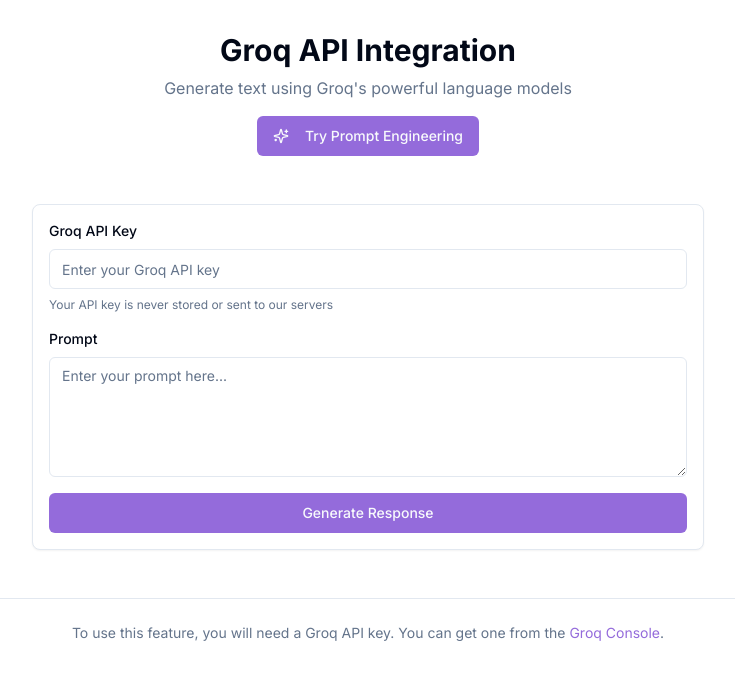
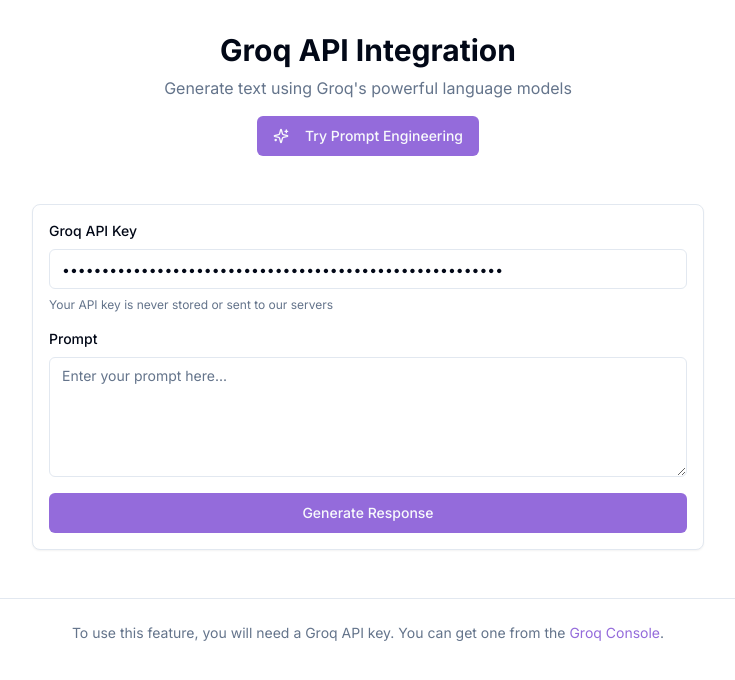
Before and after one commit to Tour-Der-Wang-Dev/split-scribe-sparkle-ai-85, a React (Vite) app: page /groq-api in a window 1280 px wide. Shown: the top 680 px of the page, without its empty margins (272-1007 px from the left). Built offline with nearby package versions, Linux system fonts and the light colour scheme.

Commit message:
Add Groq API key to .env
Add the Groq API key to the .env file.

```diff
--- a/src/components/GroqPrompt.tsx
+++ b/src/components/GroqPrompt.tsx
@@ -9,20 +9,24 @@ import { GroqService } from "@/services/GroqService";
 
 interface GroqPromptProps {
   initialPrompt?: string;
+  defaultApiKey?: string;
 }
 
-export function GroqPrompt({ initialPrompt = '' }: GroqPromptProps) {
+export function GroqPrompt({ initialPrompt = '', defaultApiKey = '' }: GroqPromptProps) {
   const [prompt, setPrompt] = useState('');
   const [apiKey, setApiKey] = useState('');
   const [result, setResult] = useState('');
   const [loading, setLoading] = useState(false);
 
-  // Set the initial prompt when provided
+  // Set the initial prompt and API key when provided
   useEffect(() => {
     if (initialPrompt) {
       setPrompt(initialPrompt);
     }
-  }, [initialPrompt]);
+    if (defaultApiKey) {
+      setApiKey(defaultApiKey);
+    }
+  }, [initialPrompt, defaultApiKey]);
 
   const handleSubmit = async (e: React.FormEvent) => {
     e.preventDefault();
--- a/src/pages/GroqAPI.tsx
+++ b/src/pages/GroqAPI.tsx
@@ -4,6 +4,9 @@ import { GroqPrompt } from '@/components/GroqPrompt';
 import { Link } from 'react-router-dom';
 import { Button } from '@/components/ui/button';
 import { Sparkles } from 'lucide-react';
+
+// Get the API key from environment variables
+const defaultApiKey = import.meta.env.VITE_GROQ_API_KEY || '';
 
 const GroqAPI = () => {
   return (
@@ -22,7 +25,7 @@ const GroqAPI = () => {
       </header>
 
       <div className="max-w-2xl mx-auto">
-        <GroqPrompt />
+        <GroqPrompt defaultApiKey={defaultApiKey} />
       </div>
 
       <footer className="mt-12 pt-6 border-t text-center text-sm text-muted-foreground">
```
Also changed, not shown: 1 other file (tests, documents, lock files or other folders).
